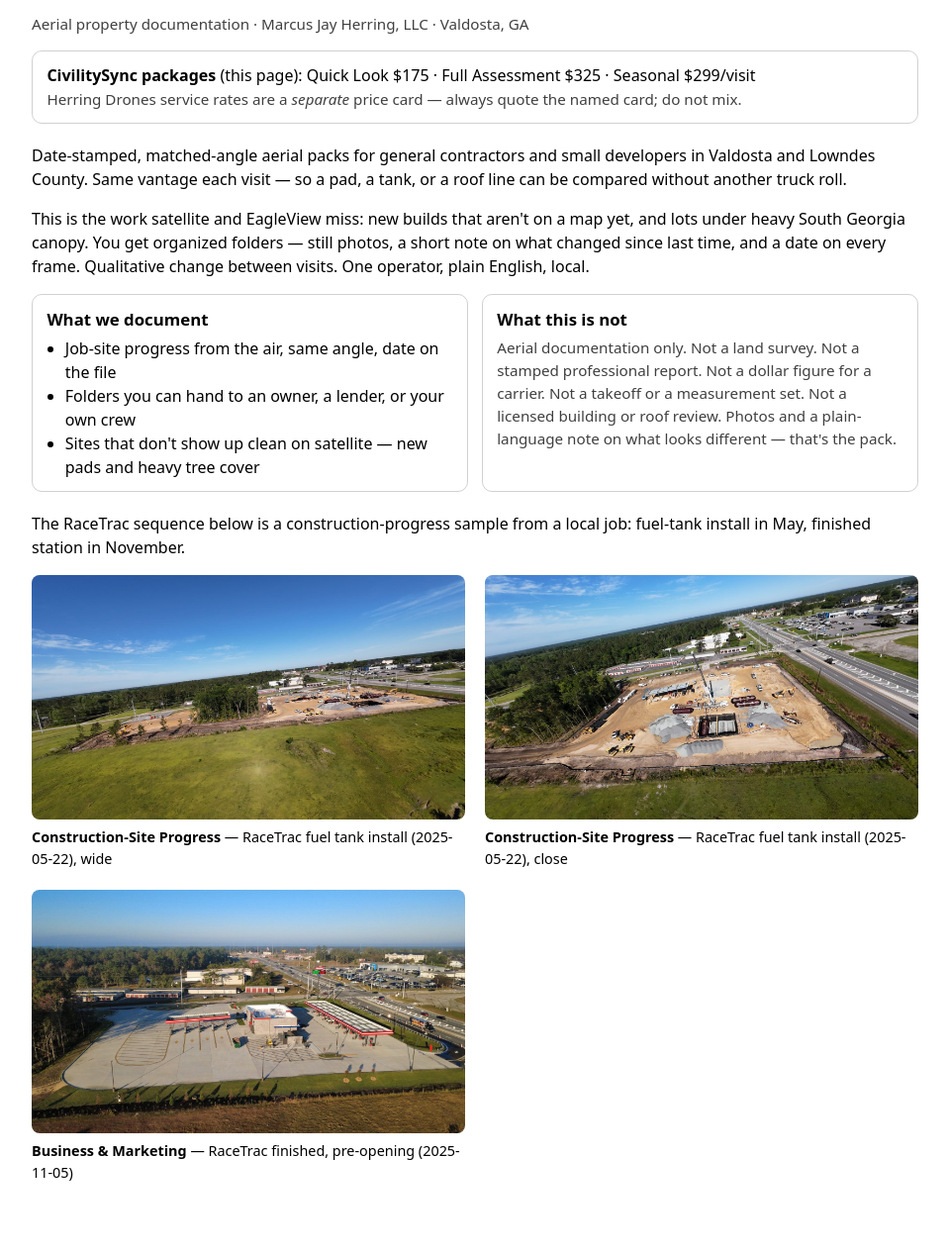
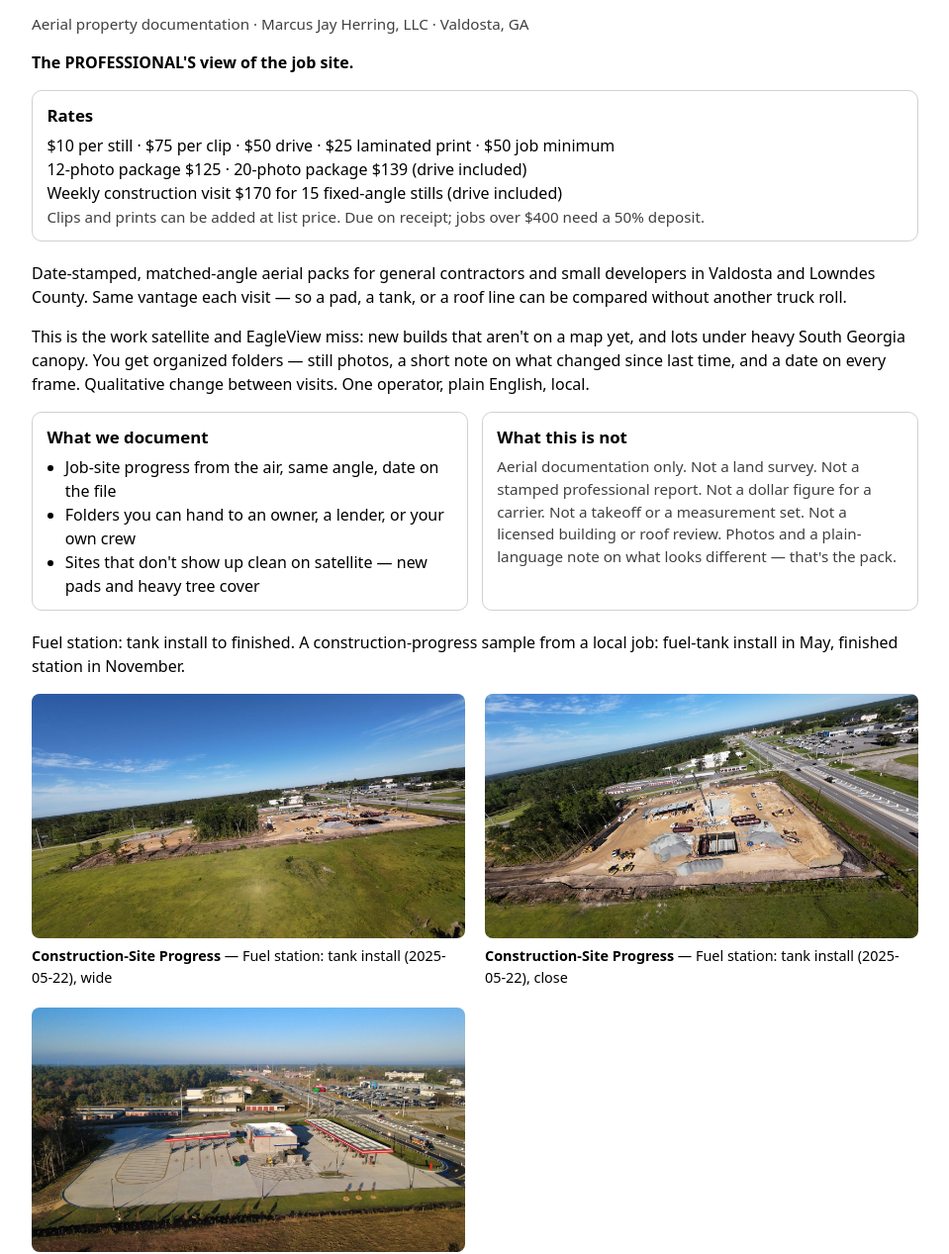
Before and after one commit to MARS488/girl-talk, a plain HTML site: page docs/index.html in a window 1280 px wide. Shown: the part 73-1340 px from the top of the page at 99% size, without its empty margins (160-1119 px from the left). Drawn offline with Linux system fonts and the light colour scheme.

Commit message:
Align Pages with locked decisions 2026-10-16: Oct 3 menu, remove internal note/client name/portfolio wording, add address, terms, tagline

```diff
--- a/docs/index.html
+++ b/docs/index.html
@@ -3,7 +3,7 @@
 <head>
   <meta charset="utf-8" />
   <meta name="viewport" content="width=device-width, initial-scale=1" />
-  <title>Angel Blue Jay — Aerial Portfolio</title>
+  <title>Angel Blue Jay — Aerial Documentation</title>
   <style>
     :root { color-scheme: light dark; font-family: system-ui, sans-serif; }
     body { max-width: 56rem; margin: 2rem auto; padding: 0 1.25rem 3rem; line-height: 1.5; }
@@ -27,9 +27,14 @@
   <h1>Angel Blue Jay</h1>
   <p class="muted">Aerial property documentation · Marcus Jay Herring, LLC · Valdosta, GA</p>
 
+  <p><strong>The PROFESSIONAL'S view of the job site.</strong></p>
+
   <div class="card">
-    <strong>CivilitySync packages</strong> (this page): Quick Look $175 · Full Assessment $325 · Seasonal $299/visit<br />
-    <span class="muted">Herring Drones service rates are a <em>separate</em> price card — always quote the named card; do not mix.</span>
+    <h2>Rates</h2>
+    $10 per still · $75 per clip · $50 drive · $25 laminated print · $50 job minimum<br />
+    12-photo package $125 · 20-photo package $139 (drive included)<br />
+    Weekly construction visit $170 for 15 fixed-angle stills (drive included)<br />
+    <span class="muted">Clips and prints can be added at list price. Due on receipt; jobs over $400 need a 50% deposit.</span>
   </div>
 
   <p>Date-stamped, matched-angle aerial packs for general contractors and small developers in Valdosta and Lowndes County. Same vantage each visit — so a pad, a tank, or a roof line can be compared without another truck roll.</p>
@@ -50,21 +55,23 @@
     </div>
   </div>
 
-  <p>The RaceTrac sequence below is a construction-progress sample from a local job: fuel-tank install in May, finished station in November.</p>
+  <p>Fuel station: tank install to finished. A construction-progress sample from a local job: fuel-tank install in May, finished station in November.</p>
 
   <div class="grid">
     <figure>
-      <img src="portfolio/racetrac-tank-wide-web.jpg" alt="RaceTrac fuel tank install wide view May 2025" />
-      <figcaption><strong>Construction-Site Progress</strong> — RaceTrac fuel tank install (2025-05-22), wide</figcaption>
+      <img src="media/fuel-station-tank-wide-web.jpg" alt="Fuel station tank install wide view May 2025" />
+      <figcaption><strong>Construction-Site Progress</strong> — Fuel station: tank install (2025-05-22), wide</figcaption>
     </figure>
     <figure>
-      <img src="portfolio/racetrac-tank-close-web.jpg" alt="RaceTrac fuel tank install close view May 2025" />
-      <figcaption><strong>Construction-Site Progress</strong> — RaceTrac fuel tank install (2025-05-22), close</figcaption>
+      <img src="media/fuel-station-tank-close-web.jpg" alt="Fuel station tank install close view May 2025" />
+      <figcaption><strong>Construction-Site Progress</strong> — Fuel station: tank install (2025-05-22), close</figcaption>
     </figure>
     <figure>
-      <img src="portfolio/racetrac-finished-web.jpg" alt="RaceTrac finished station pre-opening November 2025" />
-      <figcaption><strong>Business &amp; Marketing</strong> — RaceTrac finished, pre-opening (2025-11-05)</figcaption>
+      <img src="media/fuel-station-finished-web.jpg" alt="Fuel station finished pre-opening November 2025" />
+      <figcaption><strong>Business &amp; Marketing</strong> — Fuel station: finished, pre-opening (2025-11-05)</figcaption>
     </figure>
   </div>
+
+  <p class="muted">Marcus Jay Herring, LLC · 601 N. St. Augustine Rd., Valdosta, GA 31601 · Due on receipt</p>
 </body>
 </html>
```
Also changed, not shown: docs/media/fuel-station-finished-web.jpg (renamed from docs/portfolio/racetrac-finished-web.jpg), docs/media/fuel-station-tank-close-web.jpg (renamed from docs/portfolio/racetrac-tank-close-web.jpg), docs/media/fuel-station-tank-wide-web.jpg (renamed from docs/portfolio/racetrac-tank-wide-web.jpg).
